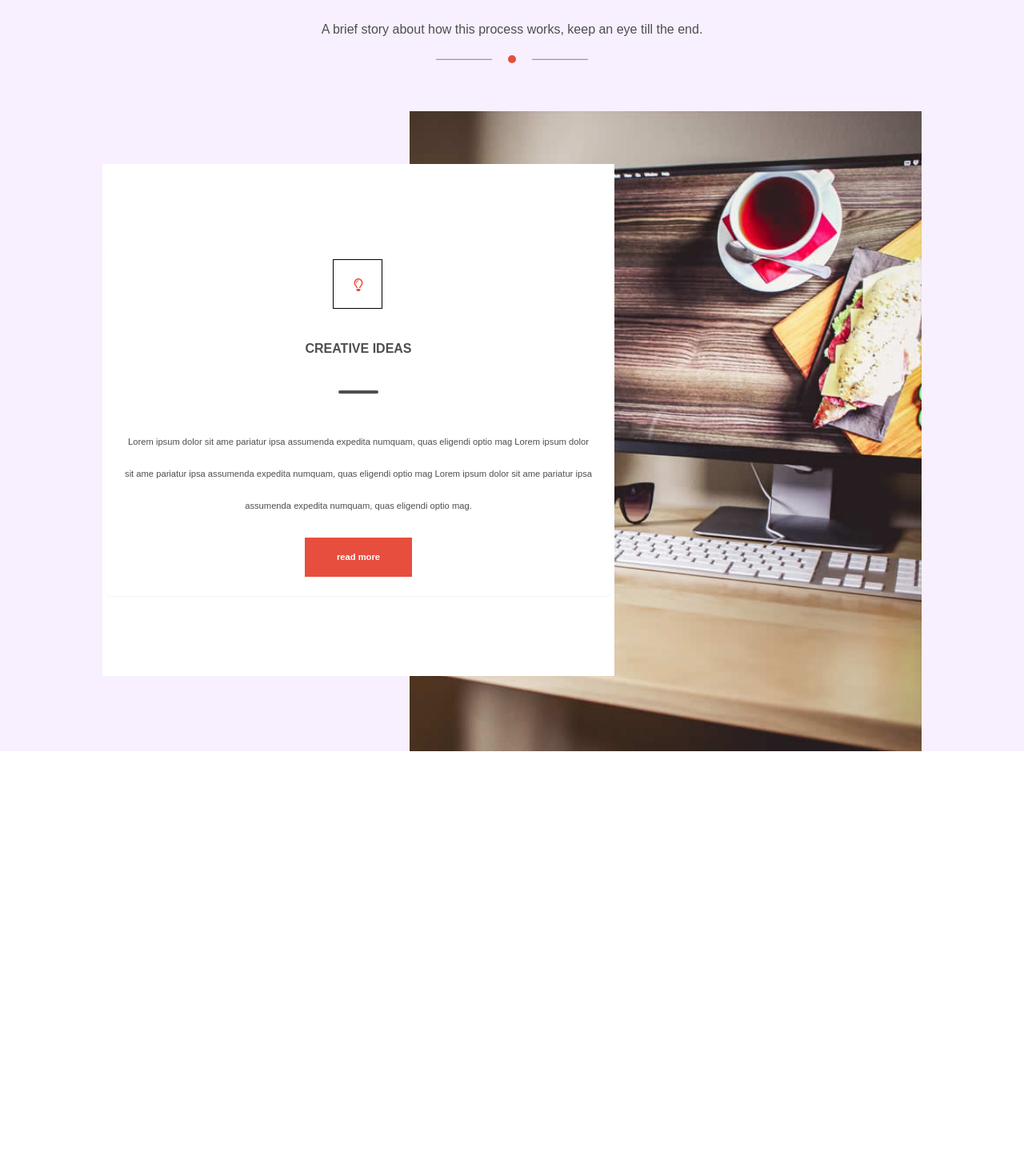
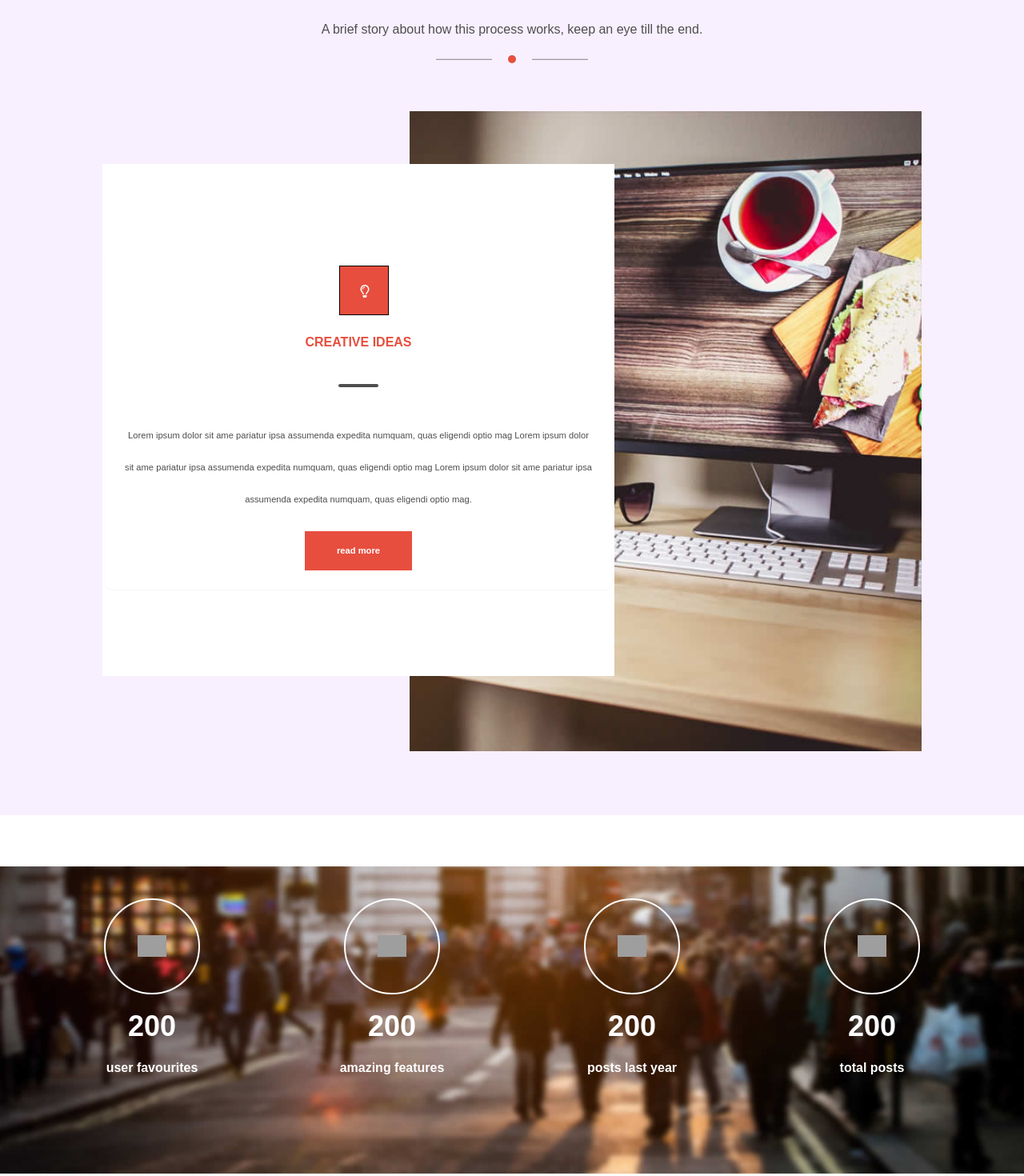
Before and after one commit to Abed001/binotemplate, a React (Vite) app: page / in a window 1280 px wide. Shown: the part 3780-5250 px from the top of the page at 80% size. Before the commit the page ends 4719 px from the top, so only its background shows below. Built offline with nearby package versions, Linux system fonts and the light colour scheme; grey boxes are pictures that could not be loaded.

Commit message:
finished portfolio section

```diff
--- a/src/components/Header.jsx
+++ b/src/components/Header.jsx
@@ -45,7 +45,7 @@ function header() {
 
 
         <div className='bg-blackc/2 w-[100%] font-semibold tracking-tighter fixed top-10 flex justify-between hidden-on-phone hidden-on-tablet '>
-          <div className='border-4 border-purple items-center justify-between w-[100%] mx-40 flex '>
+          <div className=' border-4 border-purple items-center justify-between w-[100%] mx-40 flex '>
             <img className=' max-w-[100px]' src={logo} alt="logo" />
             <ul className='text-white cursor-pointer uppercase flex   gap-x-5 '>
               <a href="#link1" onClick={() => handleLinkClick('link1')} className={`${selectedLink === 'link1' ? 'border-b-2 border-brickred text-brickred h-[40px] transition-all duration-500' : ''}`}>Home</a>
--- a/src/components/demo/CarouselPortfolio.jsx
+++ b/src/components/demo/CarouselPortfolio.jsx
@@ -46,16 +46,16 @@ function CarouselPortfolio() {
                             <Card className="border-0">
                                 <CardContent className=" h-full flex flex-col  items-center justify-center p-6">
                                     {/*card*/}
-                                    <section className=' icon-wrapper mt-5 flex flex-col items-center gap-y-2 lg:gap-y-10 '>
-                                        <div className=" icon-wrapper ">
-                                            <div className="icon-content">
-                                                <FaRegLightbulb />
+                                    <section className=' icon-wrapperport mt-5 flex flex-col items-center  gap-y-5 lg:gap-y-10 '>
+                                        <div className=" icon-wrapperport ">
+                                            <div className=" icon-wrapperport">
+                                                <FaRegLightbulb className='absolute z-20' color='white' />
                                             </div>
-                                            <div className="border-square absolute -top-6 -left-6"></div>
+                                            <div className="border-squareport absolute -top-6 -left-6"></div>
                                         </div>
-                                        <p className='textbrickred uppercase mt-5 font-bold'>creative ideas</p>
+                                        <p className='text-brickred uppercase mt-10 lg:mt-5 font-bold'>creative ideas</p>
                                         <div className="w-[50px] rounded-md border-b-4 border-grey"> </div>
-                                        <p className='min-w-60 text-center text-[0.7rem] leading-10'>Lorem ipsum dolor sit ame pariatur ipsa assumenda expedita numquam, quas eligendi optio mag
+                                        <p className='min-w-60 text-center text-[0.7rem] leading-5 lg:leading-10'>Lorem ipsum dolor sit ame pariatur ipsa assumenda expedita numquam, quas eligendi optio mag
                                             Lorem ipsum dolor sit ame pariatur ipsa assumenda expedita numquam, quas eligendi optio mag
                                             Lorem ipsum dolor sit ame pariatur ipsa assumenda expedita numquam, quas eligendi optio mag.
                                         </p>
--- a/src/index.css
+++ b/src/index.css
@@ -135,6 +135,38 @@ body {
 
 }
 
+{/*portfolio section*/}
+.icon-wrapperport {
+  position: relative;
+}
+
+.icon-contentport {
+  /* Style your icon here */
+}
+
+.border-squareport {
+  background-color:#E74E3E;
+  padding:30px;
+  width: 100%;
+  height: 100%;
+  border: 1px solid #000; /* Adjust border style as needed */
+  transition: transform 0.5s ease-in-out; /* Add transition for smooth rotation */
+}
+
+.icon-wrapperport:hover .border-squareport {
+  transform: rotate(45deg);
+  border: 1px solid #E74E3E;
+}
+
+.icon-wrapperport:hover .textbrickred ,.icon-contentport{
+  color:#E74E3E;
+  transition-duration: 1s;
+
+}
+
+
+
+
 .black-overlay {
   background: linear-gradient(rgba(0, 0, 0, 0.54), rgba(0, 0, 0, 0.54)), url('/images/homebg.jpg');
   background-size: cover;
--- a/src/pages/Portfolio.jsx
+++ b/src/pages/Portfolio.jsx
@@ -2,6 +2,42 @@ import React, { useEffect, useState } from 'react'
 import { GalleryData } from "../GalleryData";
 import study from '/images/study.jpg'
 import CarouselPortfolio from '@/components/demo/CarouselPortfolio.jsx';
+
+
+
+
+const icons = [
+    {
+        image: "./images/like.png",
+        number: "200",
+        description: "user favourites",
+
+    },
+    {
+        image: "./images/coffee.png",
+        number: "200",
+        description: "amazing features",
+
+
+    },
+    {
+        image: "./images/medal.png",
+        number: "200",
+        description: "posts last year",
+
+
+    },
+    {
+        image: "./images/team.png",
+        number: "200",
+        description: "total posts",
+
+
+    },
+];
+
+
+
 
 function Portfolio() {
     const [data, setData] = useState([]);
@@ -43,7 +79,7 @@ function Portfolio() {
 
             </div>
 
-            <div className='mt-[10%] lg:mt-[-2%] bg-ivory  flex flex-col w-[100%] justify-center items-center'>
+            <div className='pb-20 mt-[10%] lg:mt-[-2%] bg-ivory  flex flex-col w-[100%] justify-center items-center'>
 
                 <div className=' relative gap-y-5 flex flex-col md:[100%] lg:w-[100%] justify-center items-center'>
                     <p className='pt-20 font-bold text-4xl uppercase text-grey'>case study</p>
@@ -56,11 +92,11 @@ function Portfolio() {
 
                     {/*large screen*/}
                     <div className='hidden-on-phone bg-ivory md:h-[55vh] lg:h-[100vh]  w-[100%] md:flex lg:flex '>
-                        <div className=' z-40 absolute md:top-80 md:right-[20%] lg:top-80  lg:right-[40%]'>
+                        <div className=' z-20 absolute md:top-80 md:right-[20%] lg:top-80  lg:right-[40%]'>
                             <CarouselPortfolio />
                         </div>
 
-                        <img className='z-20 absolute md:left-[20%] md:max-w-[40vh] lg:h-[100vh] lg:max-w-[80vh]  lg:left-[40%]' src={study} alt="study" />
+                        <img className=' z-10 absolute md:left-[20%] md:max-w-[40vh] lg:h-[100vh] lg:max-w-[80vh]  lg:left-[40%]' src={study} alt="study" />
                     </div>
 
                     {/*small screen*/}
@@ -73,11 +109,19 @@ function Portfolio() {
                     </div>
                 </div>
 
+            </div>
+            <div className='p-10 flex flex-col md:flex-row lg:flex-row justify-between md:justify-around lg:justify-around mb-60 h-[100%] w-full bg-portbg bg-cover bg-center bg-no-repeat mt-[10%] md:mt-[5%] lg:mt-[5%]'>
+                {icons.map((icon, index) => (
+                    <div className='mb-20 text-white flex flex-col justify-center items-center md:gap-y-5 lg:gap-y-5 '>
+                        <div className="p-10 aspect-square w-[40%] md:w-[60%] lg:w-[40%] border-2 border-white rounded-full flex justify-center items-center">
+                            <img className=" object-cover object-center object-no-repeat" src={icon.image} />
 
+                        </div>
+                        <p className='mt-5 mb-2 md:mb-0 md:mt-0 lg:mb-0 lg:mt-0 font-bold text-4xl'>{icon.number}</p>
+                        <p className='font-bold' >{icon.description}</p>
 
-
-
-
+                    </div>
+                ))}
 
             </div>
         </div >
--- a/tailwind.config.js
+++ b/tailwind.config.js
@@ -96,6 +96,7 @@ export default {
     },
     backgroundImage: {
       'homelg': "url('/images/homebg.jpg')",
+      'portbg': "url('/images/counterbg.jpg')",
     },
     extend: {
 
```
